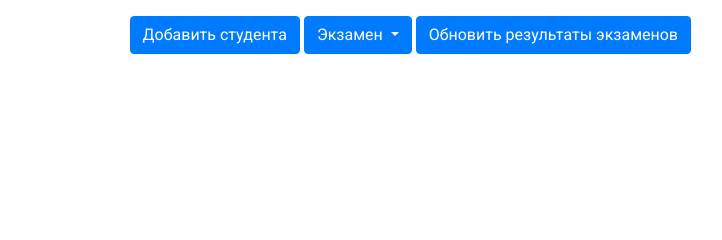
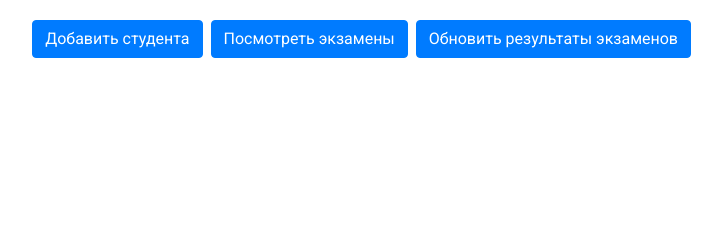
Before and after one commit to kiseru/ProjectCBAG, a Django app: template academic_groups/templates/academic_groups/academicgroup_detail.html in a window 1280 px wide. Shown: the part 238-478 px from the top of the page, without its empty margins (500-1222 px from the left). Run offline with Django 3.2, Linux system fonts and the light colour scheme; the template is opened without the code that fills it, so the values that code supplies are empty; some libraries are stand-ins or nearby versions.

Commit message:
Fixed student page

```diff
--- a/academic_groups/templates/academic_groups/academicgroup_detail.html
+++ b/academic_groups/templates/academic_groups/academicgroup_detail.html
@@ -36,20 +36,10 @@
     </table>
 
     <div class="d-flex flex-column flex-md-row justify-content-end">
-      <a class="btn btn-primary mx-0 mx-md-1 my-1 my-md-0" href="{% url 'groups:student_create' %}"
+      <a class="btn btn-primary m-1" href="{% url 'groups:student_create' %}"
          role="button">Добавить студента</a>
-      <div class="dropdown">
-        <a class="btn btn-primary dropdown-toggle" href="#" role="button" id="dropdownMenuLink" data-toggle="dropdown"
-           aria-haspopup="true" aria-expanded="false">
-          Экзамен
-        </a>
-
-        <div class="dropdown-menu" aria-labelledby="dropdownMenuLink">
-          <a class="dropdown-item" href="#">Добавить</a>
-          <a class="dropdown-item" href="#">Удалить</a>
-        </div>
-      </div>
-      <a class="btn btn-primary mx-0 mx-md-1 my-1 my-md-0" href="#" role="button">Обновить результаты экзаменов</a>
+      <a class="btn btn-primary m-1" href="{% url 'groups:exam_list' %}" role="button">Посмотреть экзамены</a>
+      <a class="btn btn-primary m-1" href="#" role="button">Обновить результаты экзаменов</a>
     </div>
   </div>
 {% endblock %}
```
